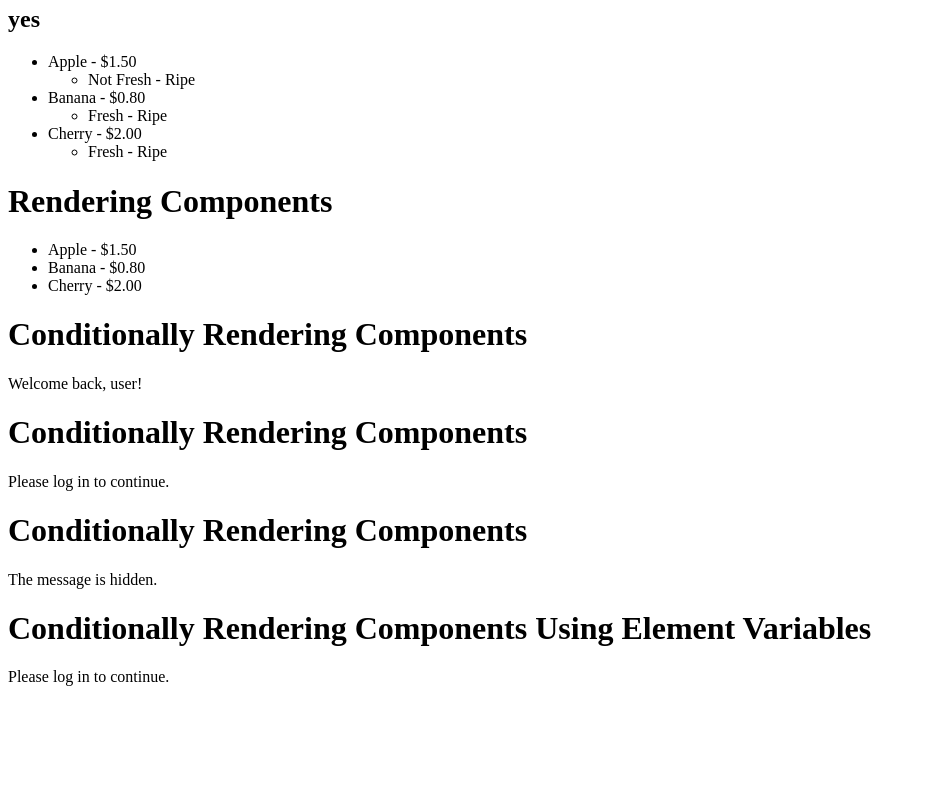
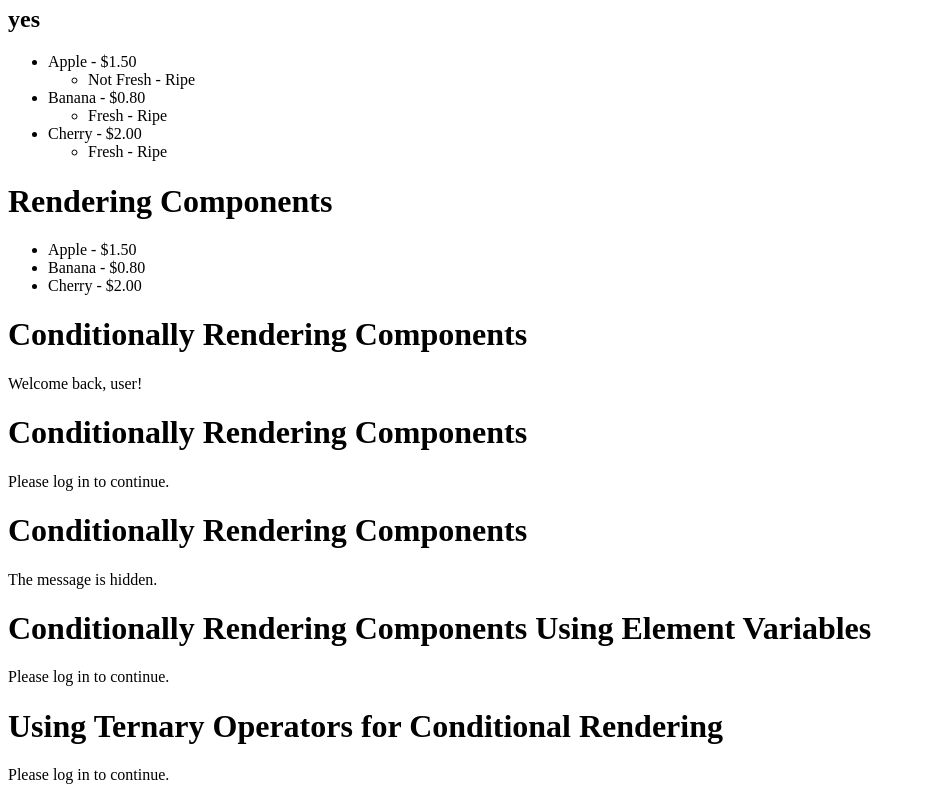
Before and after one commit to JENIPHER254/react-master, a React (Vite) app in the folder myproject/learning/: page / in a window 1280 px wide. Shown: the part 745-1545 px from the top of the page, without its empty margins (0-926 px from the left). Before the commit the page ends 1447 px from the top, so only its background shows below. Built offline with nearby package versions, Linux system fonts and the light colour scheme.

Commit message:
feat: ternery operators

```diff
--- a/myproject/learning/src/App.jsx
+++ b/myproject/learning/src/App.jsx
@@ -11,6 +11,7 @@ import RenderingAnArrayOfObjects   from './components/RenderingAnArrayOfObjects'
 import RenderingComponents from './components/RenderingComponents'
 import ConditionallyRenderingComponents from './components/ConditionallyRenderingComponents'
 import ConditionallyRenderingComponentsUsingElementVariables from './components/ConditionalRenderingUsingElementVariables'
+import TernaryOperators from './components/TernaryOperators'
 
 const names = ['Alice', 'Bob', 'Charlie'];
 const name = 'Jenny';
@@ -35,6 +36,7 @@ function App() {
       <RenderingComponents />
       <ConditionallyRenderingComponents />
       <ConditionallyRenderingComponentsUsingElementVariables displayMessage={true} isLoggedIn={false} />
+      <TernaryOperators displayMessage={true} isLoggedIn={false} />
     </>
   )
 }
--- /dev/null
+++ b/myproject/learning/src/components/TernaryOperators.jsx
@@ -0,0 +1,16 @@
+export default function TernaryOperators({ displayMessage, isLoggedIn }) {
+    return (
+        <div>
+            <h1>Using Ternary Operators for Conditional Rendering</h1>
+            {displayMessage ? (
+                isLoggedIn ? (
+                    <p>Welcome back, user!</p>
+                ) : (
+                    <p>Please log in to continue.</p>
+                )
+            ) : (
+                <p>The message is hidden.</p>
+            )}
+        </div>
+    );
+}
```
Also changed, not shown: 1 other file (tests, documents, lock files or other folders).
